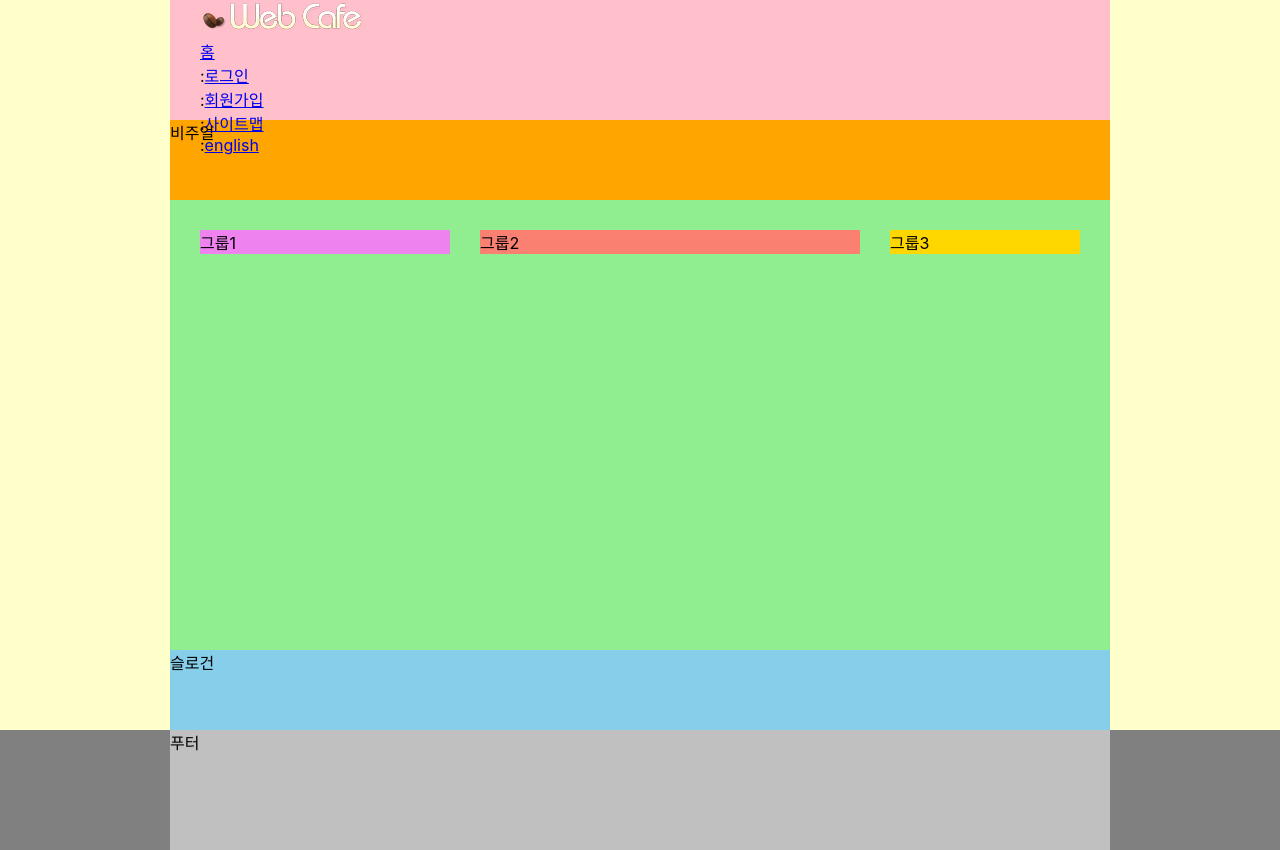
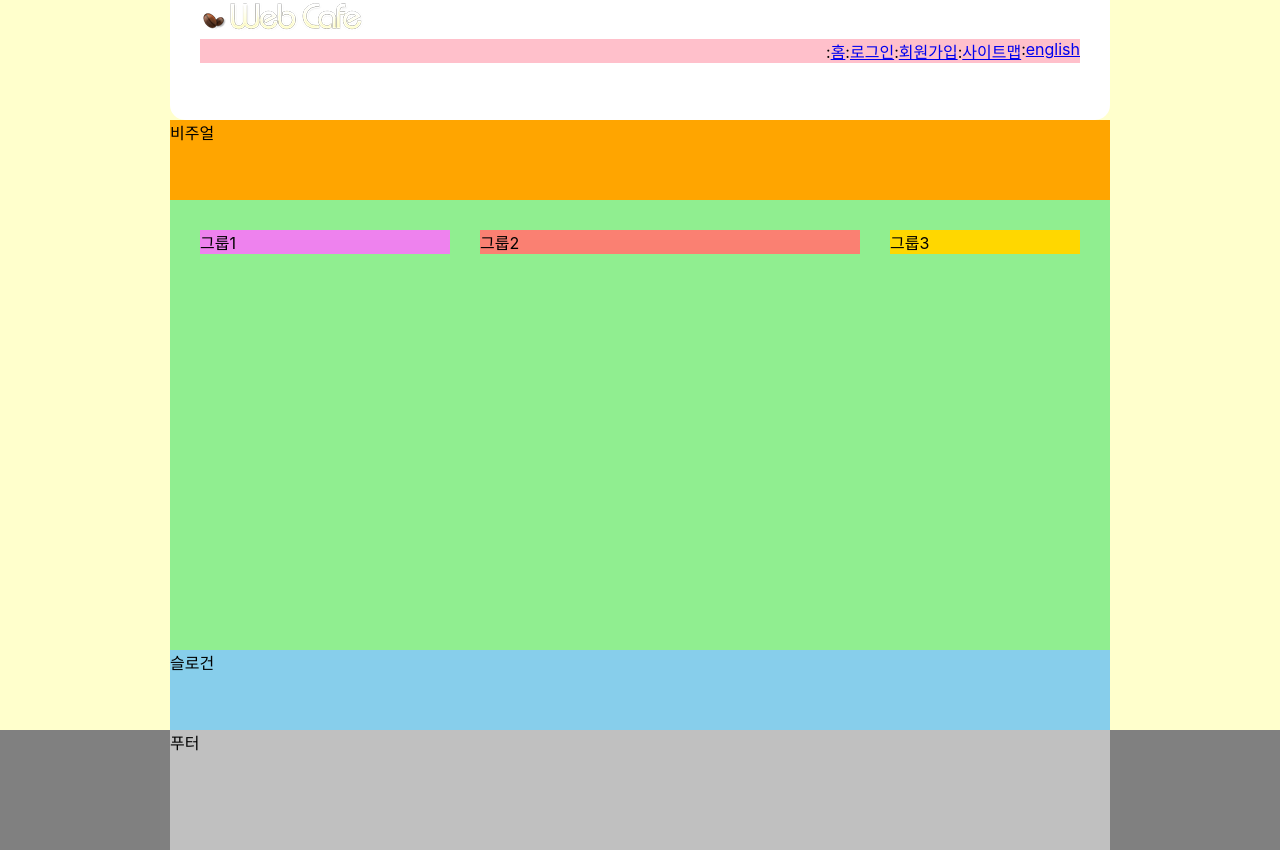
Before and after one commit to rowooncoding/HTML5, a website: page index.html in a window 1280 px wide. Drawn offline with Linux system fonts and the light colour scheme; a web font is replaced by a local one.

Commit message:
가상요소 선택자로 멤버 만들기

```diff
--- a/index.html
+++ b/index.html
@@ -18,10 +18,10 @@
 
     <ul class="member">
       <li><a href="/">홈</a></li>
-      <li><span class="divider" aria-hidden="true">:</span><a href="/">로그인</a></li>
-      <li><span class="divider" aria-hidden="true">:</span><a href="/">회원가입</a></li>
-      <li><span class="divider" aria-hidden="true">:</span><a href="/">사이트맵</a></li>
-      <li><span class="divider" aria-hidden="true">:</span><a href="/">english</a></li>
+      <li><a href="/">로그인</a></li>
+      <li><a href="/">회원가입</a></li>
+      <li><a href="/">사이트맵</a></li>
+      <li><a href="/">english</a></li>
     </ul>
   </header>
 
--- a/styles/style.css
+++ b/styles/style.css
@@ -21,9 +21,24 @@ body {
 
 /* 헤더 */
 .header {
-  background-color: pink;
+  background-color: #fff;
   padding : 0 30px;
   height : 15vh;
+  border-radius: 0 0 15px 15px;
+}
+
+.member {
+  background-color: pink;
+  display: flex;
+  flex-flow: row nowrap;
+  justify-content: flex-end;
+}
+
+/* ::before => first child */
+/* ::after => last child */
+
+.member li::before {
+  content: ":";
 }
 
 /* 비주얼 */
```
